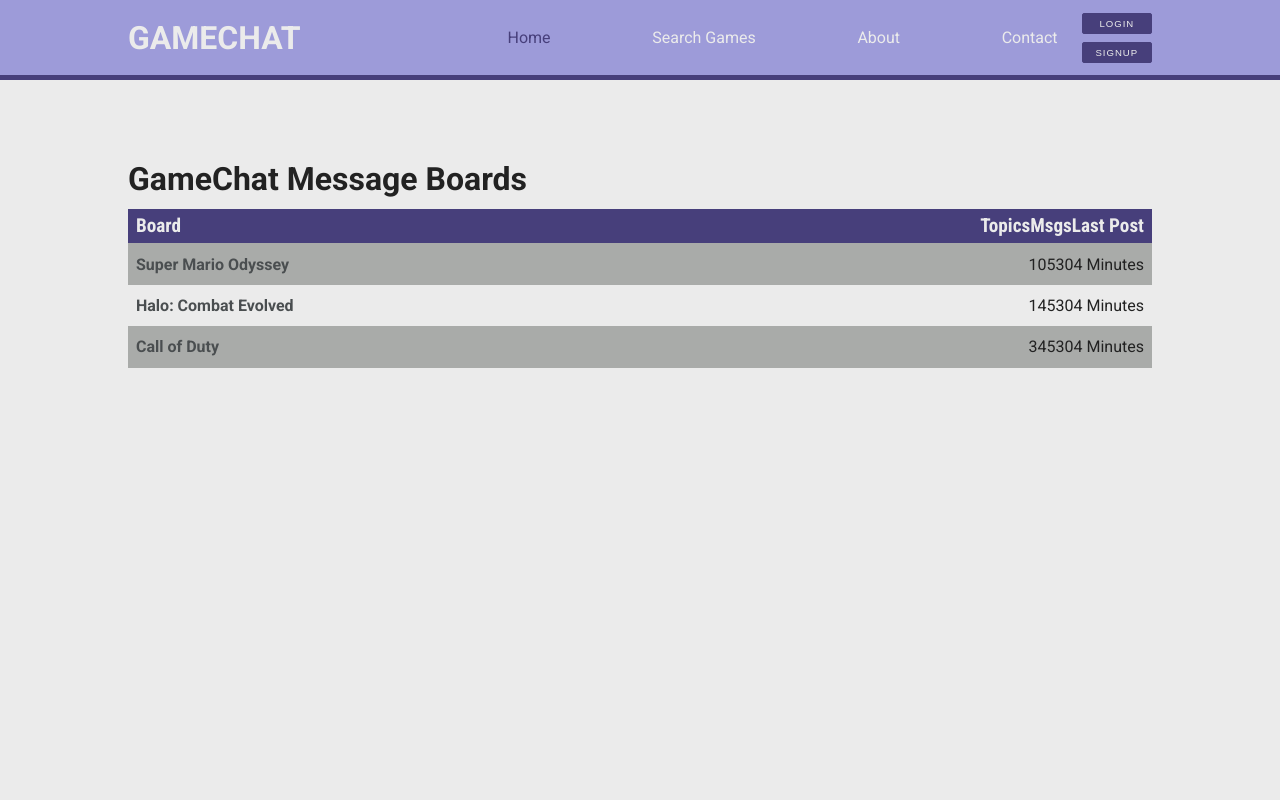
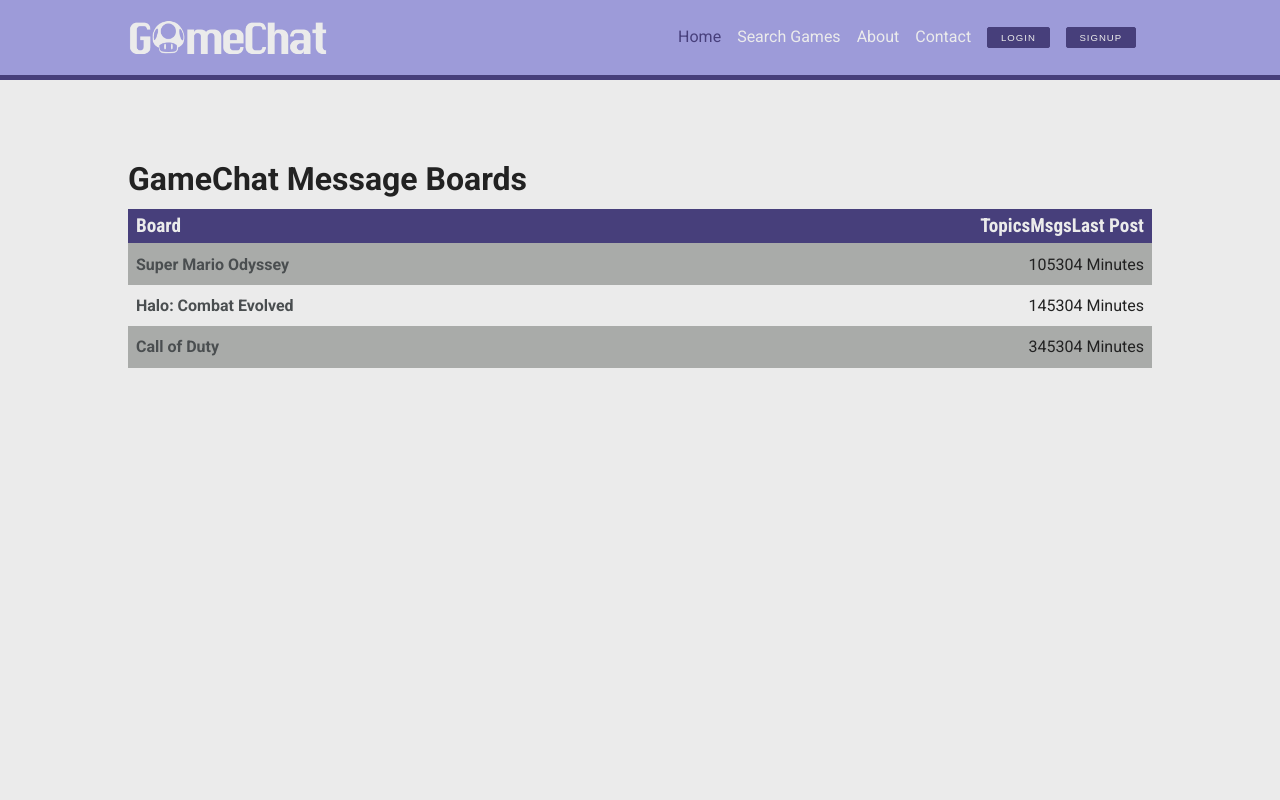
Before and after one commit to johncoryk/react-message-board, a React (Create React App) app in the folder client/: page / in a window 1280 px wide. Shown: the top 800 px of the page. Built offline with nearby package versions, Linux system fonts and the light colour scheme; the HTML template or start-up script is replaced by a standard one.

Commit message:
added logo and some more styling to header

```diff
--- a/client/src/components/Header.js
+++ b/client/src/components/Header.js
@@ -2,12 +2,13 @@ import React from 'react';
 import { NavLink } from 'react-router-dom';
 
 import Button from './utility/Button';
+import logo from '../img/gamechat_logo_v1.png';
 
 const Header = () => {
   return (
     <header className='header'>
       <div className='header-content'>
-        <h1 className='logo'>GAMECHAT</h1>
+        <img className='logo' src={logo} alt='gamechat logo' />
         <div className='links-container'>
           <ul className='links'>
             <li>
@@ -23,10 +24,10 @@ const Header = () => {
             <li>About</li>
             <li>Contact</li>
           </ul>
-        </div>
-        <div className='nav-btns'>
-          <Button text='Login' color='default' size='small' />
-          <Button text='Signup' color='default' size='small' />
+          <div className='nav-btns'>
+            <Button text='Login' color='default' size='small' />
+            <Button text='Signup' color='default' size='small' />
+          </div>
         </div>
       </div>
     </header>
--- a/client/src/styles/style.css
+++ b/client/src/styles/style.css
@@ -130,13 +130,14 @@ a:hover {
 }
 
 .logo {
+  width: 200px;
   margin-right: 1.5rem;
-  flex-grow: 3;
 }
 
 .links-container {
-  flex-grow: 5;
-  margin-right: 1.5rem;
+  margin-right: 1rem;
+  display: flex;
+  flex-direction: row;
 }
 
 .links {
@@ -145,14 +146,18 @@ a:hover {
   justify-content: space-between;
 }
 
+.links li {
+  margin-left: 1rem;
+}
+
 .nav-btns {
   display: flex;
-  flex-direction: column;
+  flex-direction: row;
   justify-content: center;
 }
 
-.nav-btns button:first-of-type {
-  margin-bottom: 0.5rem;
+.nav-btns button {
+  margin-left: 1rem;
 }
 
 /* FOOTER */
```
Also changed, not shown: client/src/img/gamechat_logo_v1.png (added).
